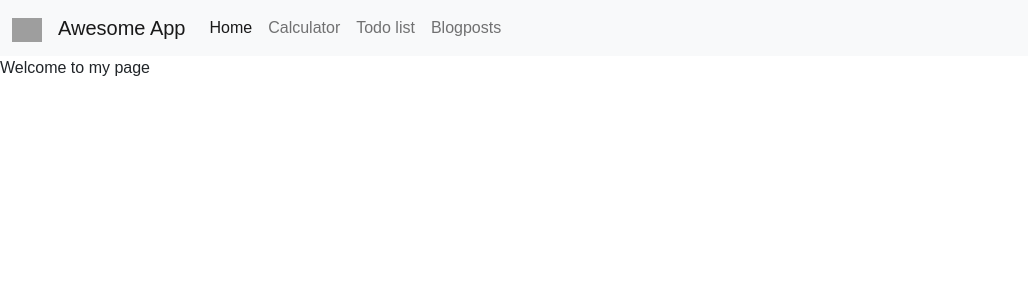
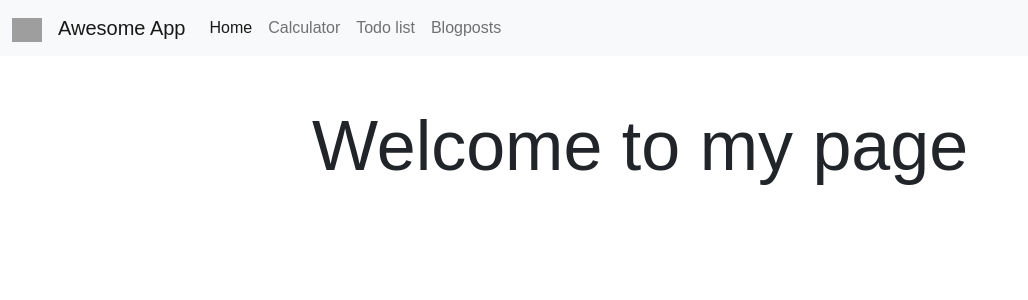
Before and after one commit to MindaugasPaskevicius/my-react-page, a React (Create React App) app: page /home in a window 1280 px wide. Shown: the top 300 px of the page, without its empty margins (0-1028 px from the left). Built offline with nearby package versions, Linux system fonts and the light colour scheme; grey boxes are pictures that could not be loaded.

Commit message:
change favicon

```diff
--- a/public/index.html
+++ b/public/index.html
@@ -2,7 +2,7 @@
 <html lang="en">
   <head>
     <meta charset="utf-8" />
-    <link rel="icon" href="%PUBLIC_URL%/favicon.ico" />
+    <link rel="icon" href="./newfavicon.ico" />
     <meta name="viewport" content="width=device-width, initial-scale=1" />
     <meta name="theme-color" content="#000000" />
     <meta
--- a/src/Component/Calculator/Calculator.js
+++ b/src/Component/Calculator/Calculator.js
@@ -64,6 +64,7 @@ const Calculator = () => {
   }
 
   return (
+    <div className='container'>
     <div className="App">
       <div className="calculator">
         <div className="display">
@@ -97,6 +98,7 @@ const Calculator = () => {
         </div>
       </div>
     </div>
+    </div>
   );
 }
 
--- a/src/Component/Home/Home.css
+++ b/src/Component/Home/Home.css
@@ -0,0 +1,5 @@
+.container {
+}
+h1 {
+    font-size: 70px;
+}
--- a/src/Component/Home/Home.js
+++ b/src/Component/Home/Home.js
@@ -1,9 +1,10 @@
 import React from 'react';
+import "./Home.css";
 
 const Home = () => {
     return (
-        <div>
-            Welcome to my page
+        <div className='container'>
+           <h1 className='text-center mt-5'> Welcome to my page </h1>
         </div>
     );
 };
```
Also changed, not shown: 1 other file (tests, documents, lock files or other folders).
